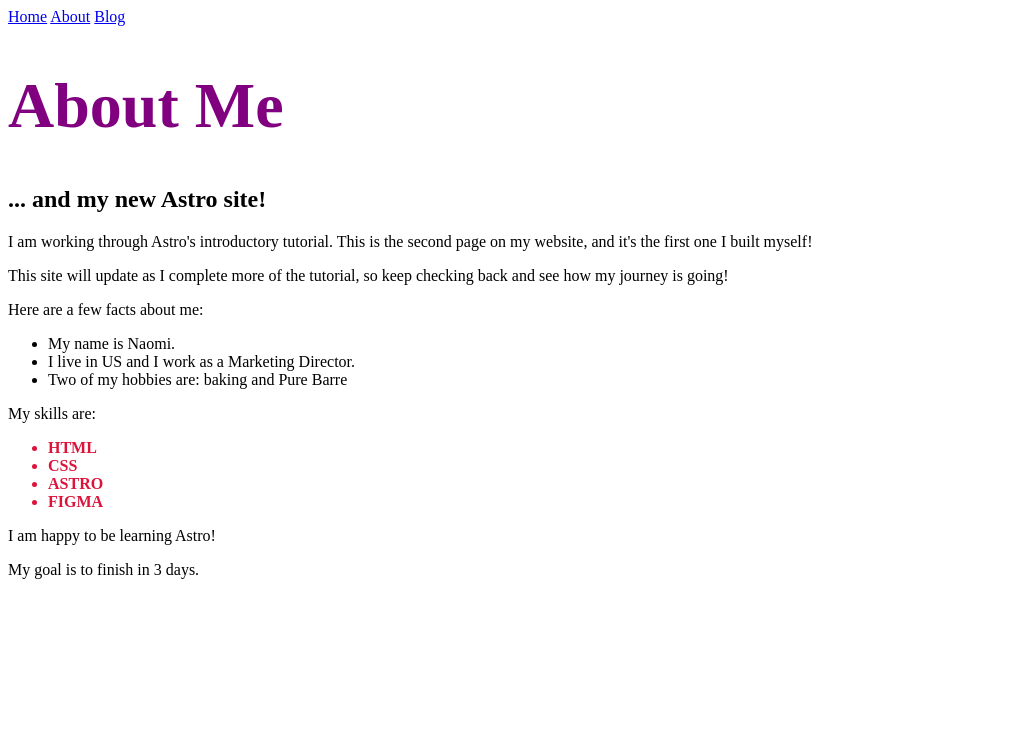
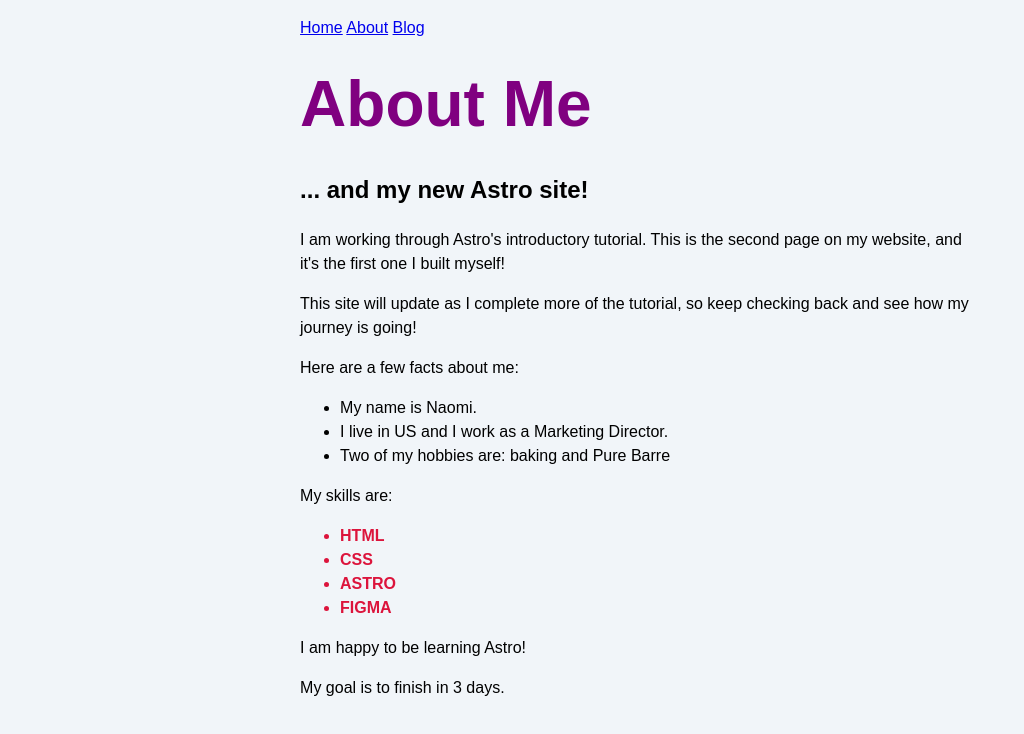
Before and after one commit to naomi-strings/astro-tutorial, an Astro site: page /about in a window 1280 px wide. Shown: the whole page, without its empty margins (0-1024 px from the left). Built offline with nearby package versions, Linux system fonts and the light colour scheme; Astro itself is replaced by a stand-in of ours.

Commit message:
End of Unit 2

```diff
--- a/src/pages/about.astro
+++ b/src/pages/about.astro
@@ -1,4 +1,6 @@
 ---
+import './styles/global.css';
+
 const pageTitle = "About Me";
 const identity = {
   firstName: "Naomi",
--- a/src/pages/blog.astro
+++ b/src/pages/blog.astro
@@ -1,4 +1,5 @@
 ---
+import './styles/global.css';
 const pageTitle = "My Astro Learning Blog";
 ---
 
--- /dev/null
+++ b/src/pages/styles/global.css
@@ -0,0 +1,21 @@
+html {
+  background-color: #f1f5f9;
+  font-family: sans-serif;
+}
+
+body {
+  margin: 0 auto;
+  width: 100%;
+  max-width: 80ch;
+  padding: 1rem;
+  line-height: 1.5;
+}
+
+* {
+  box-sizing: border-box;
+}
+
+h1 {
+  margin: 1rem 0;
+  font-size: 2.5rem;
+}
```
